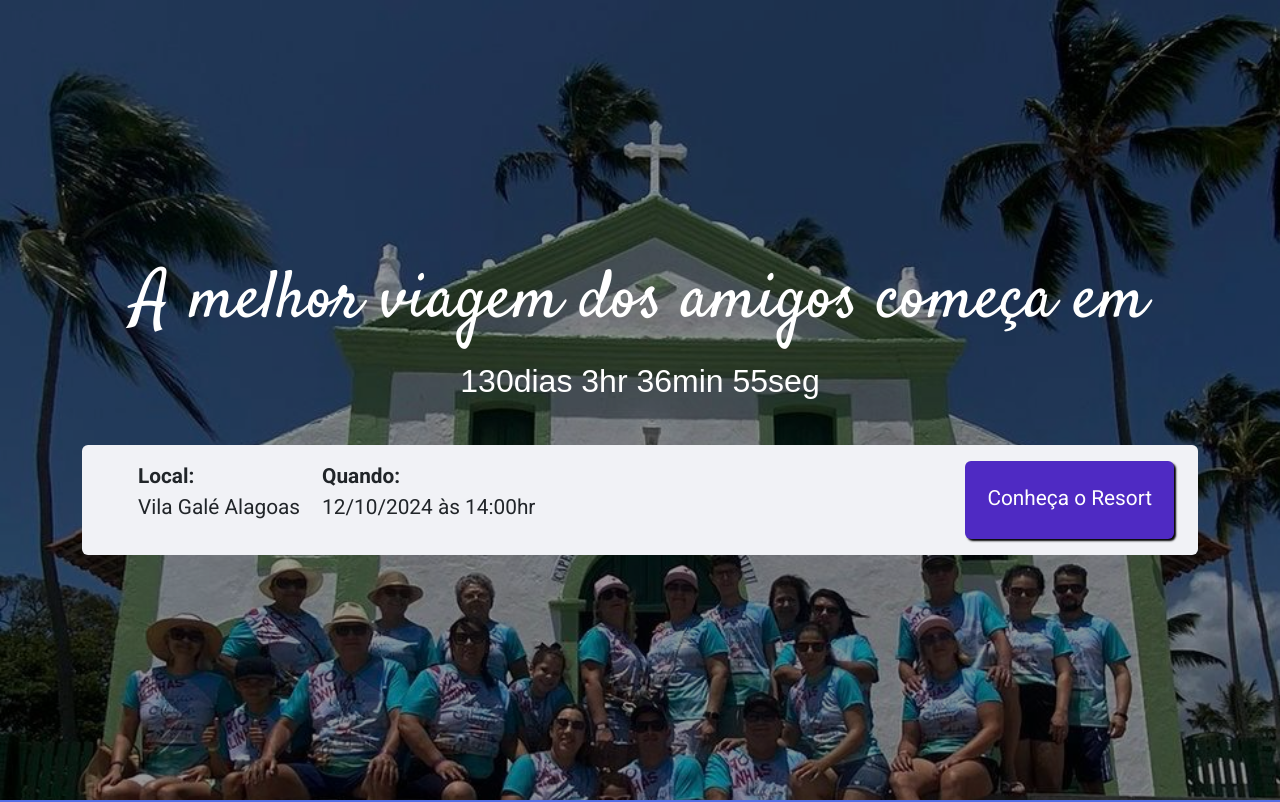
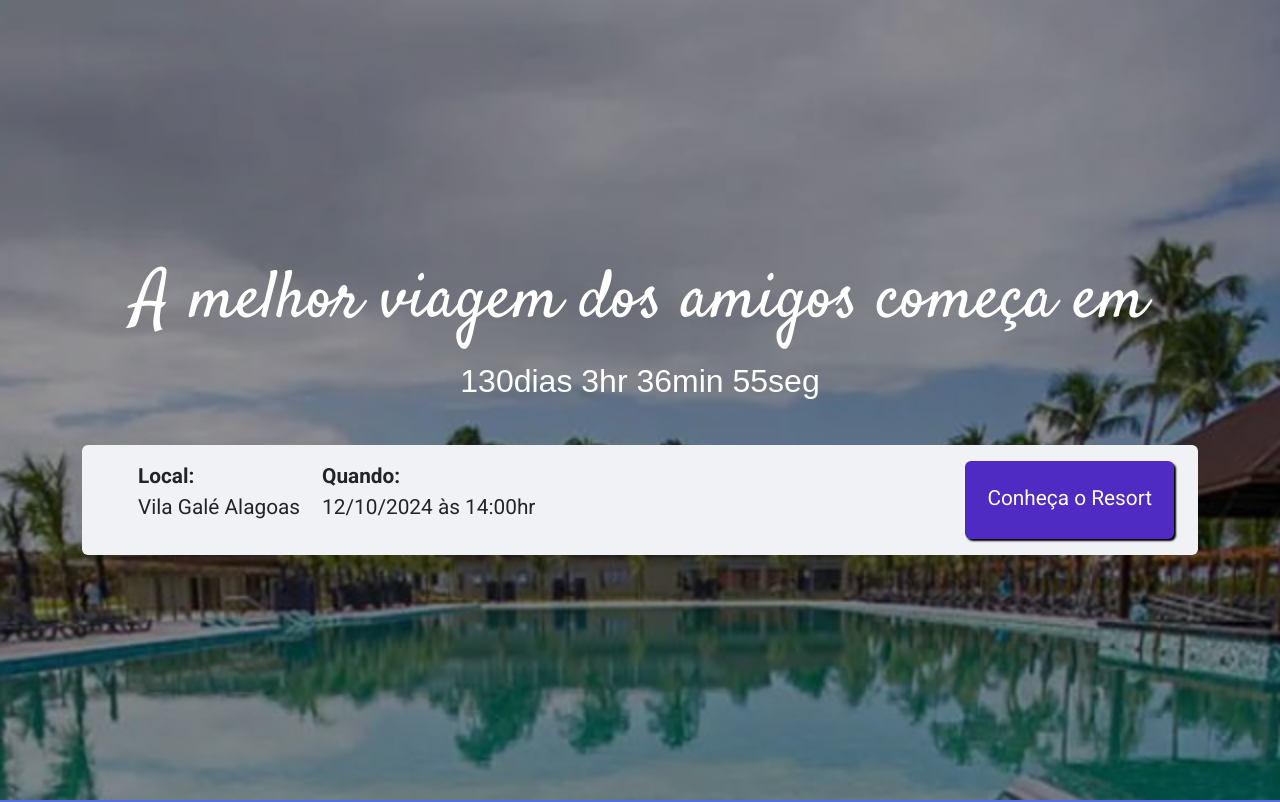
Before and after one commit to Alexfs-dv/viagem_dos_amigos, a website built with Parcel: page src/index.html in a window 1280 px wide. Shown: the top 802 px of the page. Built offline with nearby package versions, Linux system fonts and the light colour scheme; a web font is replaced by a local one.

Commit message:
correcao

```diff
--- a/src/styles/_hero.scss
+++ b/src/styles/_hero.scss
@@ -1,5 +1,5 @@
 .hero {
-    background-image: url(../images/IMG-20240603-WA0068.jpg);
+    background-image: url(../images/hero_mobile.png);
     background-repeat: no-repeat;
     background-size: cover;
     height: 100vh;
```
